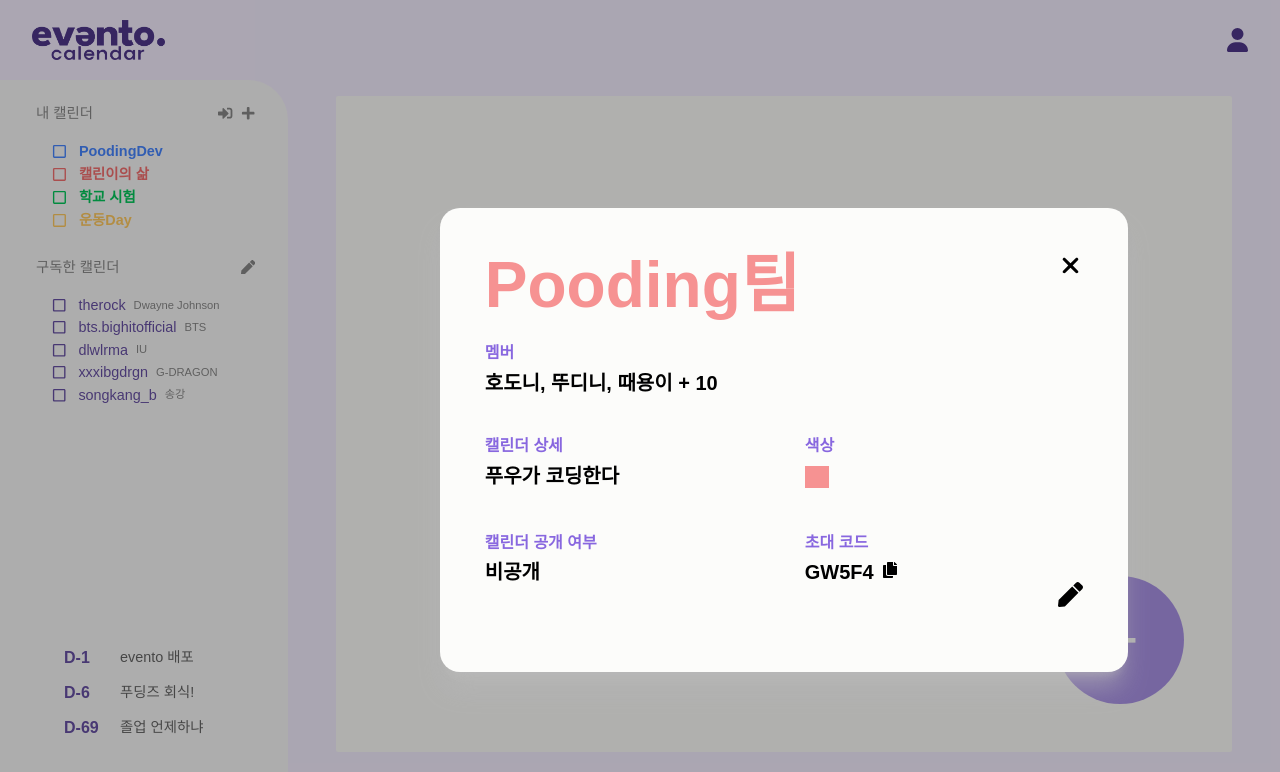
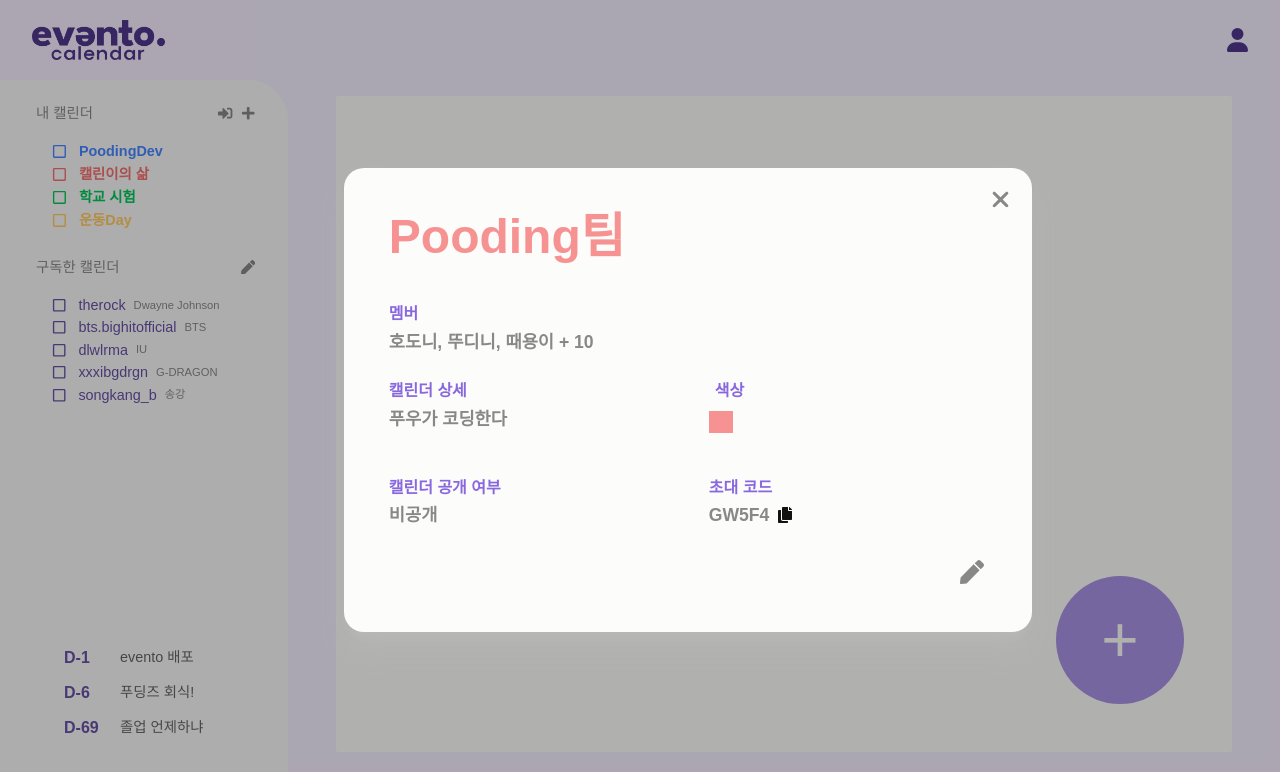
Before and after one commit to PoodingDev/Evento_FE, a React (Vite) app: page / in a window 1280 px wide. Both pictures are taken after a click on the label "PoodingDev". Shown: the top 772 px of the page. Built offline with nearby package versions, Linux system fonts and the light colour scheme.

Commit message:
Feat: #43 캘린더 수정 모달

```diff
--- a/src/components/CalendarInfoModal.jsx
+++ b/src/components/CalendarInfoModal.jsx
@@ -3,7 +3,7 @@ import { CopyToClipboard } from "react-copy-to-clipboard";
 import { FaCopy, FaPen, FaToggleOff, FaToggleOn } from "react-icons/fa";
 import { FaXmark } from "react-icons/fa6";
 
-export default function CalendarInfo() {
+export default function CalendarInfo({ onClose }) {
   //수정 및 편집
   const [isEdit, setIsEdit] = useState(false);
   const toggleIsEdit = () => setIsEdit(!isEdit);
@@ -17,6 +17,7 @@ export default function CalendarInfo() {
 
   // 색상
   const [calColor, setCalColor] = useState("calendarRed");
+  const [title, setTitle] = useState("Pooding팀");
   const [textColor, setTextColor] = useState("");
   useEffect(() => {
     if (calColor === "calendarYellow") {
@@ -40,36 +41,46 @@ export default function CalendarInfo() {
   const [visitCode, setVisitCode] = useState("GW5F4");
 
   return (
-    <div className="ml-[18rem] flex h-screen items-center justify-center pt-[5rem]">
-      <div className="h-[29rem] w-[43rem] rounded-[1.25rem] bg-eventoWhite p-[2.8rem] shadow-xl shadow-lightGray/50">
-        <div className="flex flex-wrap justify-between">
+    <div className="flex h-[29rem] w-[43rem] translate-x-[3rem] justify-center rounded-[1.25rem] bg-eventoWhite p-[2.8rem] shadow-xl shadow-lightGray/50">
+      <FaXmark
+        size={25}
+        className="absolute right-[1.2rem] top-[1.2rem] cursor-pointer text-darkGray"
+        onClick={onClose}
+      />
+      <div className="flex w-full flex-col">
+        <div className="mb-[2.8rem] flex items-center justify-between">
           {/* 제목 */}
           {isEdit ? (
-            <div className="mb-[1.75rem] text-[4rem] font-bold text-lightGray">
-              Pooding팀
+            <input
+              type="text"
+              value={title}
+              className="w-full bg-transparent text-[3em] font-bold text-darkGray focus:outline-none"
+              onChange={(e) => {
+                setTitle(e.target.value);
+              }}
+            />
+          ) : (
+            <div
+              className={`w-full bg-transparent text-[3em] font-bold ${textColor}`}
+            >{`${title}`}</div>
+          )}
         </div>
-          ) : (
-            <div className={`mb-[1.75rem] text-[4rem] font-bold ${textColor}`}>
-              Pooding팀
-            </div>
-          )}
-          <FaXmark size={25} />
-        </div>
-
         {/* 멤버 */}
+        <div className="mb-[2rem]">
           <div className="mb-[0.75rem] text-[1rem] font-bold text-eventoPurple">
             멤버
           </div>
-        <div className="mb-[2.8rem] w-[40rem] text-[1.25rem] font-bold">
+          <div className="w-[40rem] text-[1.1rem] font-bold text-darkGray">
             호도니, 뚜디니, 때용이 + 10
+          </div>
         </div>
 
         {/* 일정 상세 */}
-        <div className="flex">
-          <div className="mb-[0.75rem] w-[20rem] text-[1rem] font-bold text-eventoPurple">
+        <div className="flex space-x-[15.5rem]">
+          <div className="mb-[0.75rem] text-[1rem] font-bold text-eventoPurple">
             캘린더 상세
           </div>
-          <div className="mb-[0.8rem] text-[1rem] font-bold text-eventoPurple">
+          <div className="mb-[0.75rem] text-[1rem] font-bold text-eventoPurple">
             색상
           </div>
         </div>
@@ -78,12 +89,12 @@ export default function CalendarInfo() {
             <input
               type="text"
               placeholder={`${detailMemo}`}
-              className="mb-[3rem] mr-[2rem] h-[1.3rem] w-[18rem] border-b-[0.1rem] border-solid border-eventoPurple bg-transparent text-[1.2rem] font-bold"
+              className="mb-[3rem] h-[1.3rem] w-[20rem] bg-transparent text-[1.1rem] font-bold text-darkGray"
               onChange={(e) => {
                 setDetailMemo(e.target.value);
               }}
             />
-            <div className="flex h-[2rem] w-[10rem] items-center rounded-[0.2rem] bg-lightGray p-[0.5rem]">
+            <div className="flex h-[2rem] w-[10rem] items-center rounded-[0.2rem]">
               <button
                 onClick={() => setCalColor("calendarYellow")}
                 className={
@@ -144,7 +155,7 @@ export default function CalendarInfo() {
           </div>
         ) : (
           <div className="flex">
-            <div className="mb-[3rem] h-[1.3rem] w-[20rem] text-[1.25rem] font-bold">
+            <div className="mb-[3rem] h-[1.3rem] w-[20rem] text-[1.1rem] font-bold text-darkGray">
               {`${detailMemo}`}
             </div>
             <div className={`h-[1.38rem] w-[1.5rem] bg-${calColor}`}></div>
@@ -162,48 +173,67 @@ export default function CalendarInfo() {
         </div>
         {isEdit ? (
           <>
-            <div className="flex">
-              <div className="w-[13rem] text-[1.25rem] font-bold">
+            <div className="flex space-x-[6.5rem]">
+              <div className="flex items-center space-x-[1rem] text-center">
+                <div className="text-[1.1rem] font-bold text-darkGray">
                   비공개 캘린더로 설정하기
                 </div>
                 {isPublic ? (
-                <FaToggleOff className="mr-[6rem]" onClick={toggleIsPublic} />
+                  <FaToggleOff
+                    size={25}
+                    className="cursor-pointer text-eventoPurple"
+                    onClick={toggleIsPublic}
+                  />
                 ) : (
-                <FaToggleOn className="mr-[6rem]" onClick={toggleIsPublic} />
+                  <FaToggleOn
+                    size={25}
+                    className="cursor-pointer text-eventoPurple"
+                    onClick={toggleIsPublic}
+                  />
                 )}
-              <div className="text-[1.25rem] font-bold">GW5F4</div>
               </div>
-            <div className="flex justify-end space-x-[0.5rem]">
-              <button className="flex h-[3rem] w-[5.5rem] items-center justify-center rounded-[0.5rem] border-[0.15rem] border-solid border-eventoPurple text-center text-[1.2rem] text-eventoPurple hover:bg-eventoPurpleLight/50 active:bg-eventoPurpleLight">
-                <span>취소</span>
-              </button>
-              <button
-                onClick={toggleIsEdit}
-                className="flex h-[3rem] w-[5.5rem] items-center justify-center rounded-[0.5rem] bg-eventoPurple text-center text-[1.2rem] text-eventoWhite hover:bg-eventoPurple/80 active:bg-eventoPurple/60"
-              >
-                <span>저장</span>
-              </button>
+              <div className="pr-[0.5rem] text-[1.1rem] font-bold text-darkGray">
+                GW5F4
+              </div>
             </div>
           </>
         ) : (
           <>
             <div className="flex">
-              <div className="w-[20rem] text-[1.25rem] font-bold">
+              <div className="w-[20rem] text-[1.1rem] font-bold text-darkGray">
                 {isPublic ? "공개" : "비공개"}
               </div>
-              <div className="pr-[0.5rem] text-[1.25rem] font-bold">
+              <div className="pr-[0.5rem] text-[1.1rem] font-bold text-darkGray">
                 {`${visitCode}`}
               </div>
-              <CopyToClipboard text={`${visitCode}`}>
+              <CopyToClipboard
+                className="cursor-pointer text-eventoblack active:text-darkGray"
+                text={`${visitCode}`}
+              >
                 <FaCopy />
               </CopyToClipboard>
-            </div>
-            <div className="flex justify-end">
-              <FaPen size={25} onClick={toggleIsEdit} />
             </div>
           </>
         )}
       </div>
+      {isEdit ? (
+        <div className="absolute bottom-[2rem] right-[2rem] flex space-x-[0.5rem]">
+          <button className="flex h-[2.5rem] w-[5rem] items-center justify-center rounded-[0.5rem] border-[0.15rem] border-solid border-eventoPurple/80 text-center text-[1.1rem] text-eventoPurple/80 hover:bg-eventoPurpleLight/70 active:bg-eventoPurpleLight">
+            <span>취소</span>
+          </button>
+          <button
+            onClick={toggleIsEdit}
+            className="flex h-[2.5rem] w-[5rem] items-center justify-center rounded-[0.5rem] bg-eventoPurple/90 text-center text-[1.1rem] text-eventoWhite hover:bg-eventoPurple/70 active:bg-eventoPurple/50"
+          >
+            <span>저장</span>
+          </button>
+        </div>
+      ) : (
+        <FaPen
+          className="absolute bottom-[3rem] right-[3rem] text-[1.5rem] text-darkGray"
+          onClick={toggleIsEdit}
+        />
+      )}
     </div>
   );
 }
--- a/src/components/InviteCodeModal.jsx
+++ b/src/components/InviteCodeModal.jsx
@@ -72,7 +72,7 @@ export default function InviteCodeModal({ onClose }) {
         </div>
         <div className="mt-[4.2rem] flex translate-x-[1rem] justify-end space-x-[0.5rem]">
           <button
-            className="flex h-[2.5rem] w-[5rem] items-center justify-center rounded-[0.5rem] border-[0.15rem] border-solid border-eventoPurple/80 text-center text-[1.1rem] text-eventoPurple/80 hover:bg-eventoPurpleLight/70 active:bg-eventoPurpleLight"
+           className="flex h-[2.5rem] w-[5rem] items-center justify-center rounded-[0.5rem] border-[0.15rem] border-solid border-eventoPurple/80 text-center text-[1.1rem] text-eventoPurple/80 hover:bg-eventoPurpleLight/70 active:bg-eventoPurpleLight"
             onClick={onClose}
           >
             <span>취소</span>
--- a/src/components/SideBarLeft.jsx
+++ b/src/components/SideBarLeft.jsx
@@ -36,7 +36,7 @@ const dDayItems = [
 
 export default function SideBarLeft() {
   const [isCalendarInfoOpen, setCalendarInfoOpen] = useState(false);
-  const toggleCalendarInfoOpen = () => {
+  const toggleCalendarInfo = () => {
     setCalendarInfoOpen((prev) => !prev);
   };
   const navigate = useNavigate();
@@ -102,7 +102,7 @@ export default function SideBarLeft() {
                   <label
                     htmlFor={calendar.id}
                     className={`${calendar.color} text-[0.9rem]`}
-                    onClick={toggleCalendarInfoOpen}
+                    onClick={toggleCalendarInfo}
                   >
                     {calendar.label}
                   </label>
@@ -179,10 +179,10 @@ export default function SideBarLeft() {
         <div className="fixed inset-0 z-50 flex items-center justify-center bg-black bg-opacity-30">
           <CreateCalendar onClose={toggleCreateCalendar} />
         </div>
-      )}{" "}
+      )}
       {isCalendarInfoOpen && (
         <div className="fixed inset-0 z-50 flex items-center justify-center bg-black bg-opacity-30">
-          <CalendarInfo onClose={toggleCalendarInfoOpen} />
+          <CalendarInfo onClose={toggleCalendarInfo} />
         </div>
       )}
     </div>
```
Lines whose indentation alone changed are shown as unchanged.
